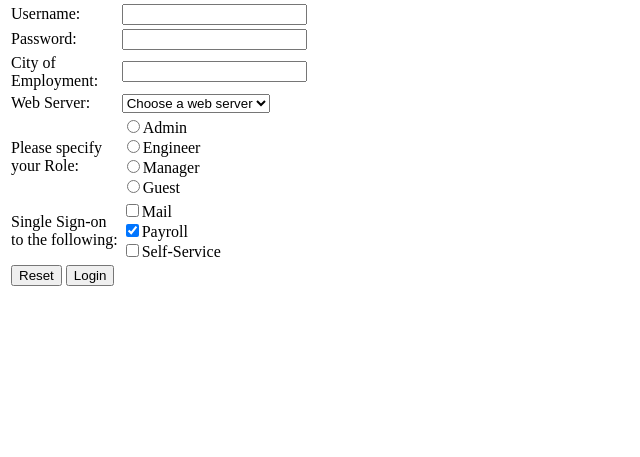
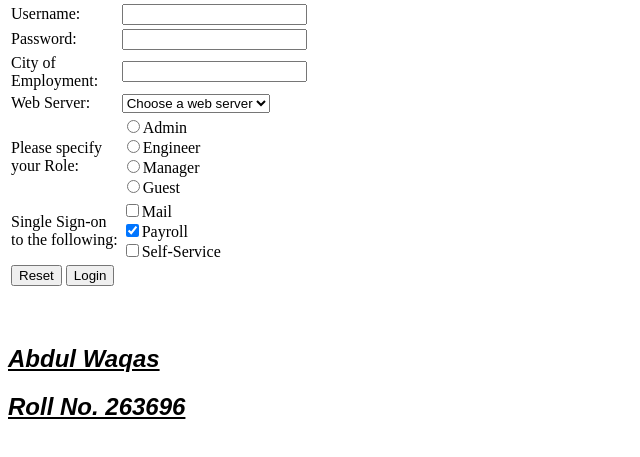
Before and after one commit to abdulwaqas17/Login-Form_Assignment-7, a plain HTML site: page index.html in a window 1280 px wide. Shown: the part 79-536 px from the top of the page, without its empty margins (0-640 px from the left). Drawn offline with Linux system fonts and the light colour scheme.

Commit message:
add a web developer name

```diff
--- a/index.html
+++ b/index.html
@@ -3,7 +3,14 @@
 <head>
     <meta charset="UTF-8">
     <meta name="viewport" content="width=device-width, initial-scale=1.0">
-    <title>Document</title>
+    <title>Login Form</title>
+    <style>
+        .madeBy{
+            font-family: Arial, Helvetica, sans-serif;
+            font-style: oblique;
+            text-decoration: underline;
+        }
+    </style>
 </head>
 <body>
 
@@ -58,9 +65,11 @@
                 <button>Login</button></td>
             </tr>
 
-
-
         </form>
     </table>
+    <br /> <br />
+
+    <h2 class="madeBy">Abdul Waqas</h2>
+    <h2 class="madeBy">Roll No. 263696</h2>
 </body>
 </html>
```
